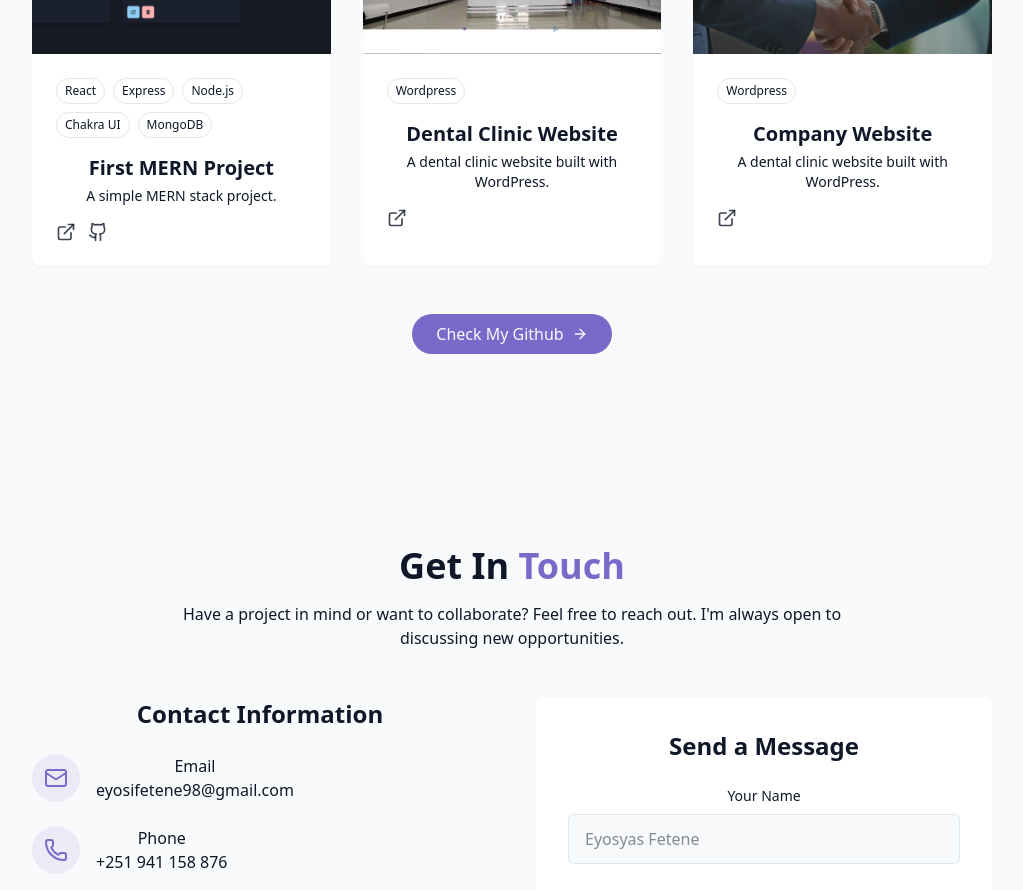
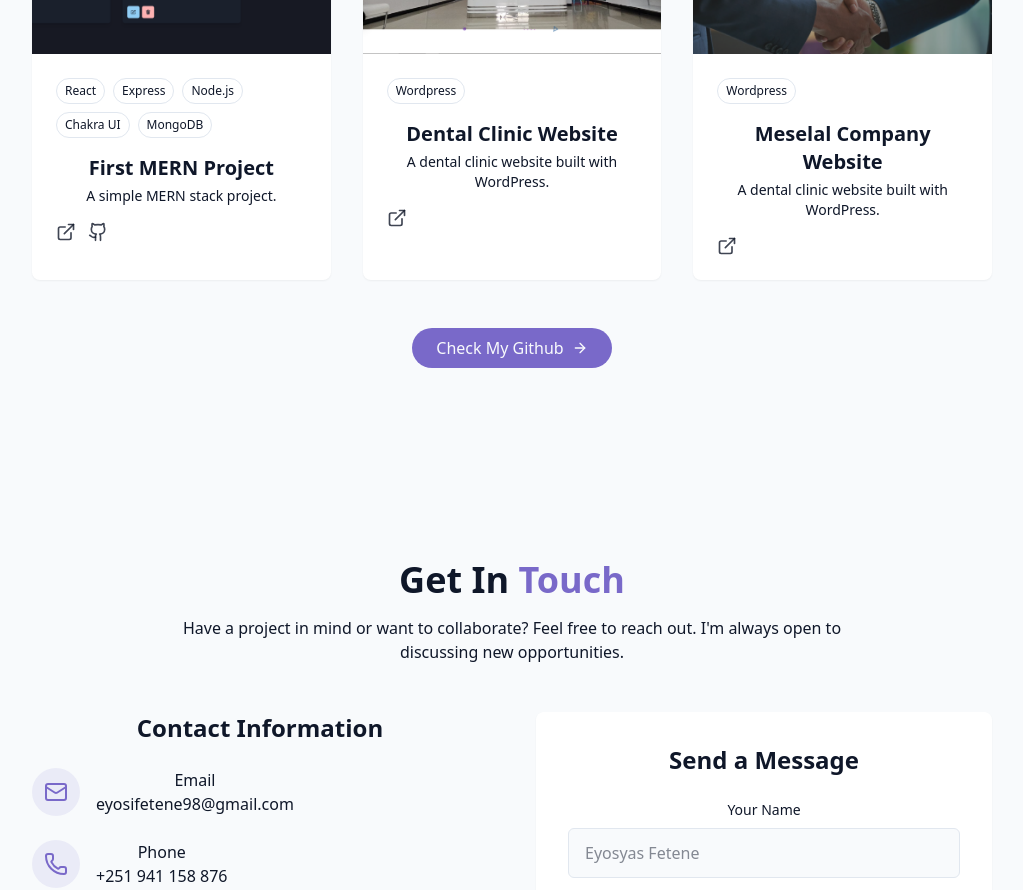
Before and after one commit to Josiah2122/Portfolio, a React (Vite) app: page / in a window 1280 px wide. Shown: the part 4800-5690 px from the top of the page, without its empty margins (128-1151 px from the left). Built offline with nearby package versions, Linux system fonts and the light colour scheme.

Commit message:
fix: title correction for project section

```diff
--- a/src/components/ProjectsSection.jsx
+++ b/src/components/ProjectsSection.jsx
@@ -21,7 +21,7 @@ const projects = [
   },
   {
     id: 3,
-    title: "Company Website",
+    title: "Meselal Company Website",
     description: "A dental clinic website built with WordPress.",
     image: "/projects/home.png",
     tags: ["Wordpress"],
```
